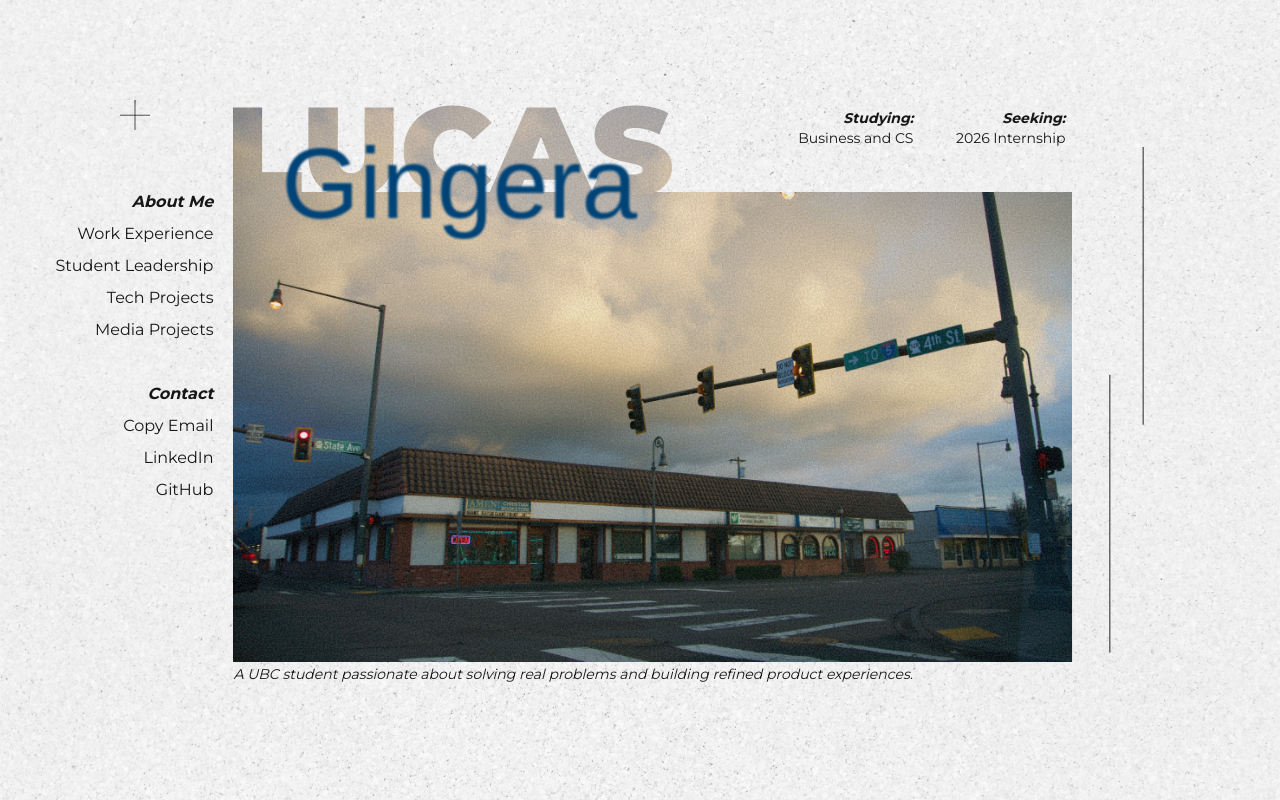
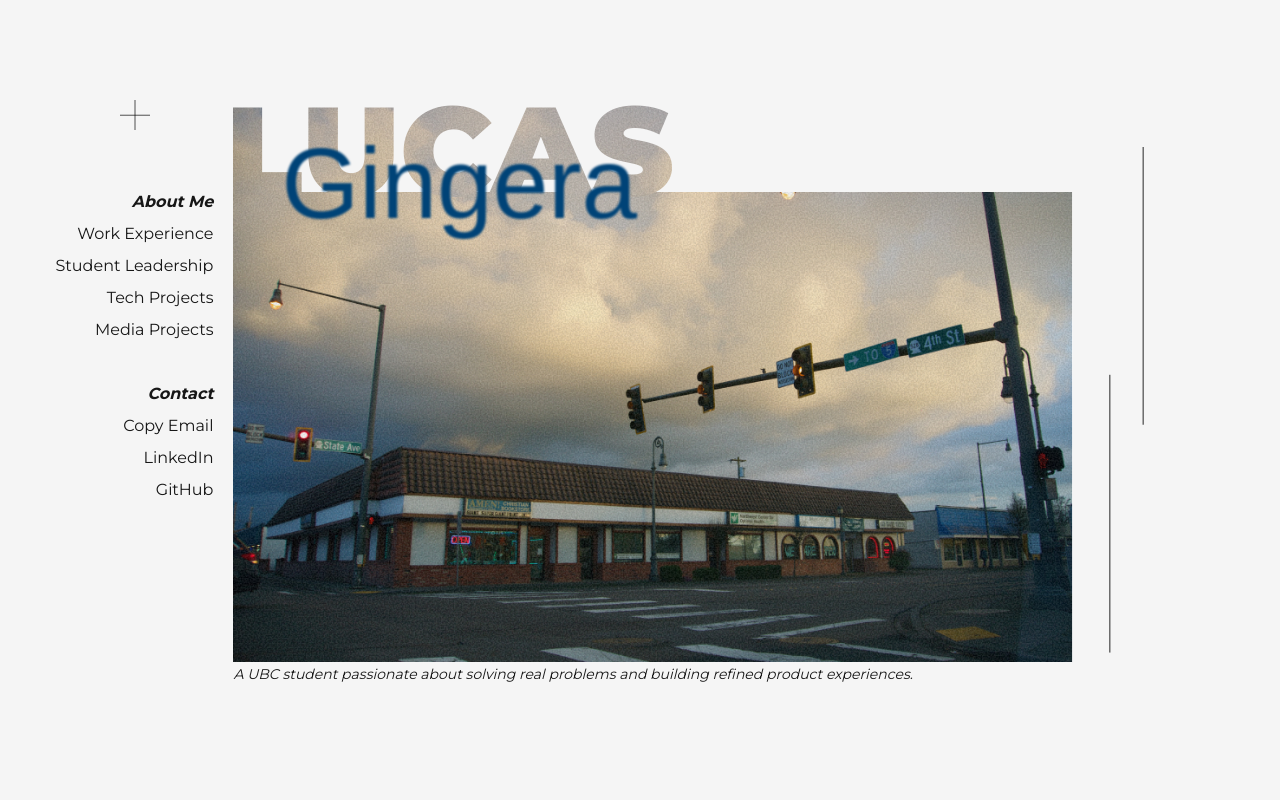
Before and after one commit to lucasging/personal-website, a Next.js app: page / in a window 1280 px wide. Built offline with nearby package versions, Linux system fonts and the light colour scheme; a web font is replaced by a local one.

Commit message:
background change and update

```diff
--- a/app/globals.css
+++ b/app/globals.css
@@ -59,3 +59,19 @@ html {
   scrollbar-width: none;
   overscroll-behavior: none;
 }
+
+/* Blur to focus text transition animation */
+@keyframes blurToFocus {
+  0% {
+    opacity: 0;
+    filter: blur(3px);
+  }
+  100% {
+    opacity: 1;
+    filter: blur(0);
+  }
+}
+
+.animate-text-fade {
+  animation: blurToFocus 0.5s ease-out;
+}
--- a/app/page.tsx
+++ b/app/page.tsx
@@ -117,22 +117,17 @@ export default function Home() {
   };
 
   return (
-    <div
-      className="h-screen bg-cover bg-center bg-no-repeat flex items-center justify-center"
-      style={{
-        backgroundImage: "url('/background.jpg')",
-      }}
-    >
+    <div className="h-screen flex items-center justify-center" style={{ backgroundColor: '#F5F5F5' }}>
       <div className="hidden lg:flex gap-[20px] content-start items-center justify-start -ml-20">
         <div className="h-150">
           <Image src="/plus.svg" alt="Plus" width={30} height={30} className={`mb-2 mx-auto cursor-pointer transition-transform duration-200 transform ${altText ? 'rotate-45' : 'rotate-0'}`} onClick={() => setAltText((v) => !v)} />
           <div className="w-full h-full flex flex-col justify-start items-end gap-2 text-right mt-15">
-            <text className="font-bold italic">About Me</text>
+            <div className="font-bold italic">About Me</div>
             <button onClick={() => handleScrollToSection(1)} className={`cursor-pointer hover:opacity-80 transition-opacity ${currentSection === 1 ? 'underline' : ''}`}>Work Experience</button>
             <button onClick={() => handleScrollToSection(2)} className={`cursor-pointer hover:opacity-80 transition-opacity ${currentSection === 2 ? 'underline' : ''}`}>Student Leadership</button>
             <button onClick={() => handleScrollToSection(3)} className={`cursor-pointer hover:opacity-80 transition-opacity ${currentSection === 3 ? 'underline' : ''}`}>Tech Projects</button>
             <button onClick={() => handleScrollToSection(4)} className={`cursor-pointer hover:opacity-80 transition-opacity ${currentSection === 4 ? 'underline' : ''}`}>Media Projects</button>
-            <text className="font-bold mt-8 italic">Contact</text>
+            <div className="font-bold mt-8 italic">Contact</div>
             <button
               onClick={async () => {
                 try {
@@ -174,12 +169,12 @@ export default function Home() {
           </div>
 
           <div className="absolute top-2 right-2 z-30 text-sm text-right">
-            <span className="block font-bold italic">{altText ? 'Thinking About:' : 'Seeking:'}</span>
-            <span className="block">{altText ? 'Self Advocacy' : '2026 Internship'}</span>
+            <span key={`label-1-${altText}`} className="block font-bold italic animate-text-fade">{altText ? 'Thinking About:' : 'Incoming:'}</span>
+            <span key={`value-1-${altText}`} className="block animate-text-fade">{altText ? 'Communication' : 'PM at Microsoft'}</span>
           </div>
           <div className="absolute top-2 right-40 z-30 text-sm text-right">
-            <span className="block font-bold italic">{altText ? 'Working On:' : 'Studying:'}</span>
-            <span className="block">{altText ? 'Launching a Product' : 'Business and CS'}</span>
+            <span key={`label-2-${altText}`} className="block font-bold italic animate-text-fade">{altText ? 'Working On:' : 'Studying:'}</span>
+            <span key={`value-2-${altText}`} className="block animate-text-fade">{altText ? 'Launching a Product' : 'Business and CS'}</span>
           </div>
 
           <div className="relative mt-23">
@@ -256,8 +251,8 @@ export default function Home() {
 
               <div className="text-xs text-white text-right">
                 <div className="mb-1">
-                  <span className="font-bold italic">Seeking:</span>
-                  <span className="ml-1">2026 Internship</span>
+                  <span className="font-bold italic">Incoming:</span>
+                  <span className="ml-1">PM at Microsoft</span>
                 </div>
                 <div>
                   <span className="font-bold italic">Studying:</span>
```
Also changed, not shown: public/background.jpg (deleted).
